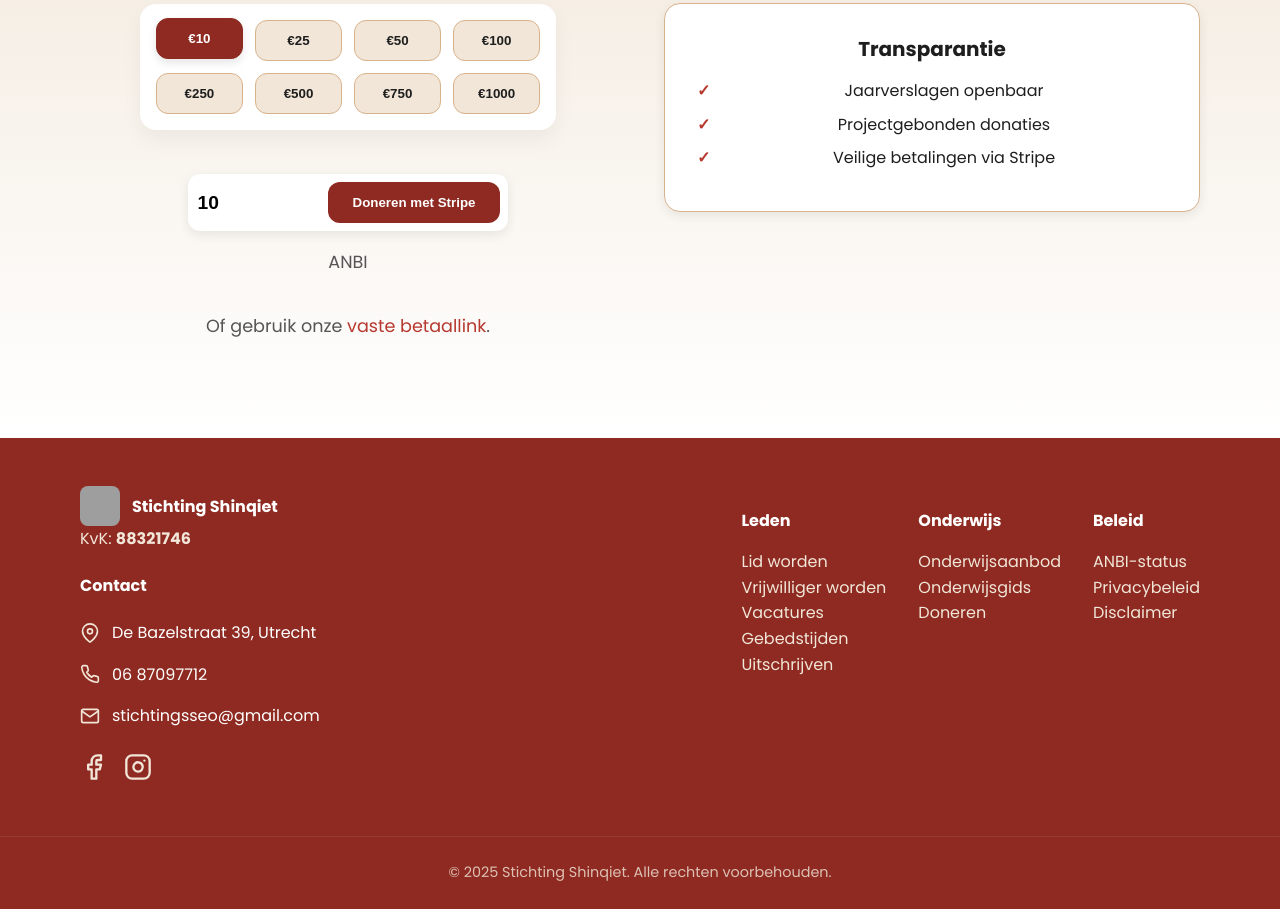
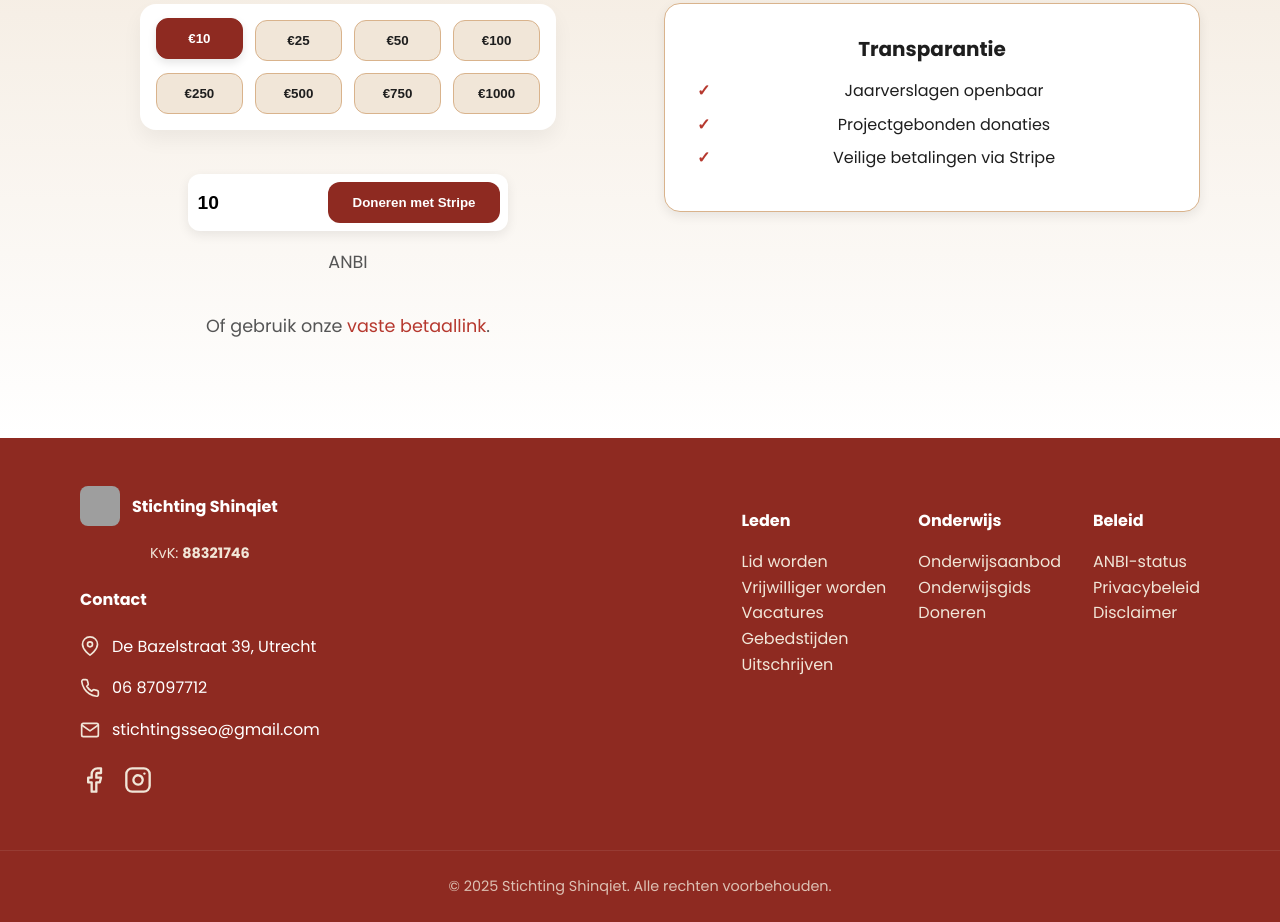
Before and after one commit to moh03elk-spec/shinqietstichtingbeta, a plain HTML site: page index.html in a window 1280 px wide. Shown: the part 2044-2966 px from the top of the page. Drawn offline with Linux system fonts and the light colour scheme; grey boxes are pictures that could not be loaded.

Commit message:
feat: Improve styling and centering of KvK number in footer

```diff
--- a/assets/styles.css
+++ b/assets/styles.css
@@ -438,6 +438,13 @@ ul { list-style: none; margin: 0; padding: 0; }
   color: var(--white);
 }
 
+.kvk-info {
+  text-align: center;
+  margin-top: var(--space-4);
+  font-size: 0.9rem;
+  color: var(--sandstone-light);
+}
+
 .footer-links h4 {
   color: var(--white);
   margin-bottom: var(--space-4);
--- a/index.html
+++ b/index.html
@@ -166,7 +166,9 @@
           <img src="assets/logo.jpg" alt="Stichting Shinqiet" />
           <span class="brand-text brand-text-white">Stichting Shinqiet</span>
         </a>
-        <p>KvK: <strong>88321746</strong></p>
+        <div class="kvk-info">
+          <p>KvK: <strong>88321746</strong></p>
+        </div>
         <div class="footer-contact">
           <h4>Contact</h4>
           <ul>
```
